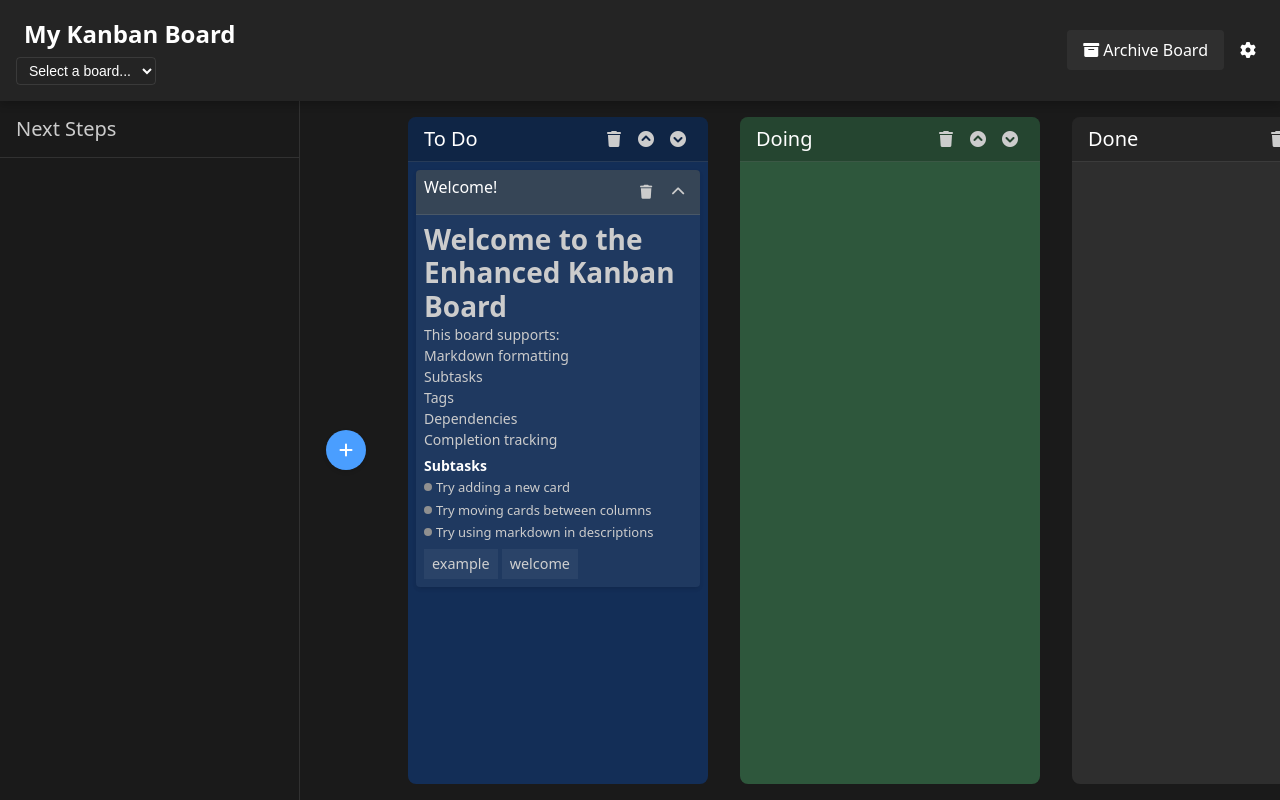
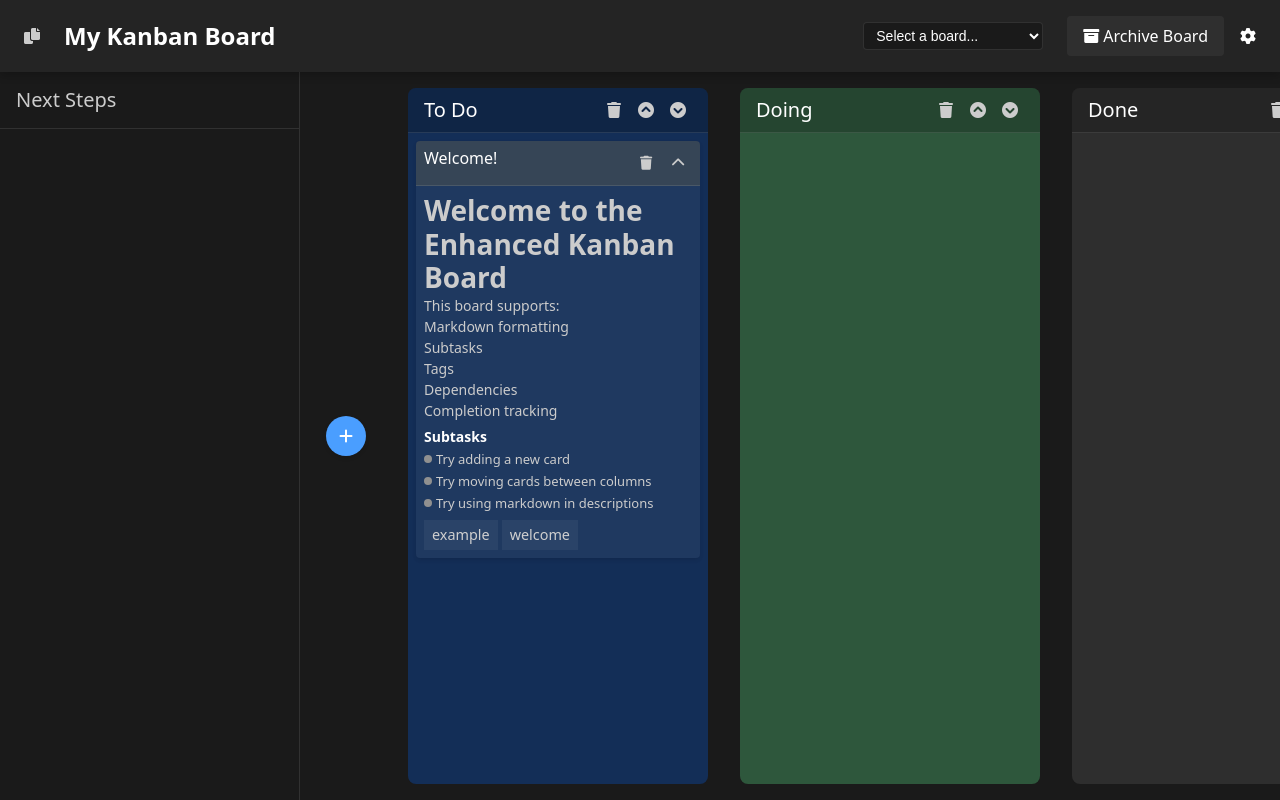
Before and after one commit to TuckerTucker/TaskBoardAI, a website with bundled scripts: page app/index.html in a window 1280 px wide. Built offline with nearby package versions, Linux system fonts and the light colour scheme; files whose address does not match are found by name.

Commit message:
ui: improve header controls organization and add copy functionality
  - Move board selector next to archive button in the header controls
  - Add copy button to header that copies board name and ID to clipboard
  - Restyle header elements for better visual alignment
  - Move add column button to board area as a circular plus button

  This message captures the key UI changes made to the header organization and the
   new copy functionality added to improve user experience.

```diff
--- a/app/css/components/_modal.css
+++ b/app/css/components/_modal.css
@@ -290,27 +290,29 @@
     gap: var(--spacing-sm);
 }
 
-/* Board Selector in Header */
+/* Board Header Info */
 .board-header-info {
     display: flex;
-    flex-direction: column;
-    gap: var(--spacing-xs);
+    align-items: center;
+    gap: var(--spacing-sm);
 }
 
 .board-selector-container {
     display: flex;
     align-items: center;
+    margin-right: var(--spacing-md);
 }
 
 #board-selector {
-    background-color: transparent;
+    background-color: var(--bg-main);
     border: 1px solid var(--border-color);
     border-radius: var(--radius-sm);
     color: var(--color-text);
     padding: var(--spacing-xs) var(--spacing-sm);
     font-size: 0.875rem;
     cursor: pointer;
-    max-width: 200px;
+    min-width: 180px;
+    max-width: 220px;
     transition: all 0.2s ease;
 }
 
--- a/app/css/layout/_board.css
+++ b/app/css/layout/_board.css
@@ -37,8 +37,29 @@ header {
     background: var(--overlay-light);
 }
 
+#copy-board-info-btn {
+    color: var(--text-secondary);
+    background: none;
+    border: none;
+    font-size: 1rem;
+    width: 32px;
+    height: 32px;
+    border-radius: 50%;
+    display: flex;
+    align-items: center;
+    justify-content: center;
+    cursor: pointer;
+    transition: all 0.2s ease;
+}
+
+#copy-board-info-btn:hover {
+    color: var(--text-primary);
+    background-color: var(--overlay-light);
+}
+
 .board-controls {
     display: flex;
+    align-items: center;
     gap: var(--spacing-sm);
 }
 
--- a/app/index.html
+++ b/app/index.html
@@ -12,16 +12,19 @@
     <header>
         <div class="header-left">
             <div class="board-header-info">
+                <button id="copy-board-info-btn" class="icon-btn" title="Copy Board Info">
+                    <i class="fas fa-copy"></i>
+                </button>
                 <h1 id="project-name" contenteditable="true">My Kanban Board</h1>
+            </div>
+        </div>
+        <div class="header-right">
+            <div class="board-controls">
                 <div class="board-selector-container">
                     <select id="board-selector" title="Select Board">
                         <!-- Board options will be dynamically populated -->
                     </select>
                 </div>
-            </div>
-        </div>
-        <div class="header-right">
-            <div class="board-controls">
                 <button id="archive-board-btn" title="Archive Board">
                     <i class="fas fa-archive"></i> Archive Board
                 </button>
--- a/app/js/app.js
+++ b/app/js/app.js
@@ -106,6 +106,24 @@ function setupEventListeners() {
         }
     });
 
+    // Copy board info button
+    document.getElementById('copy-board-info-btn').addEventListener('click', () => {
+        const currentBoard = stateManager.getState();
+        if (currentBoard && currentBoard.id) {
+            const boardInfo = `Board: ${currentBoard.projectName || 'Untitled'}\nID: ${currentBoard.id}`;
+
+            // Copy to clipboard
+            navigator.clipboard.writeText(boardInfo).then(() => {
+                showMessage('Board info copied to clipboard!', 'success');
+            }).catch(err => {
+                console.error('Failed to copy board info:', err);
+                showMessage('Failed to copy board info', 'error');
+            });
+        } else {
+            showMessage('No board is currently loaded', 'error');
+        }
+    });
+
     // Archive board button
     document.getElementById('archive-board-btn').addEventListener('click', async () => {
         const currentBoard = stateManager.getState();
```
